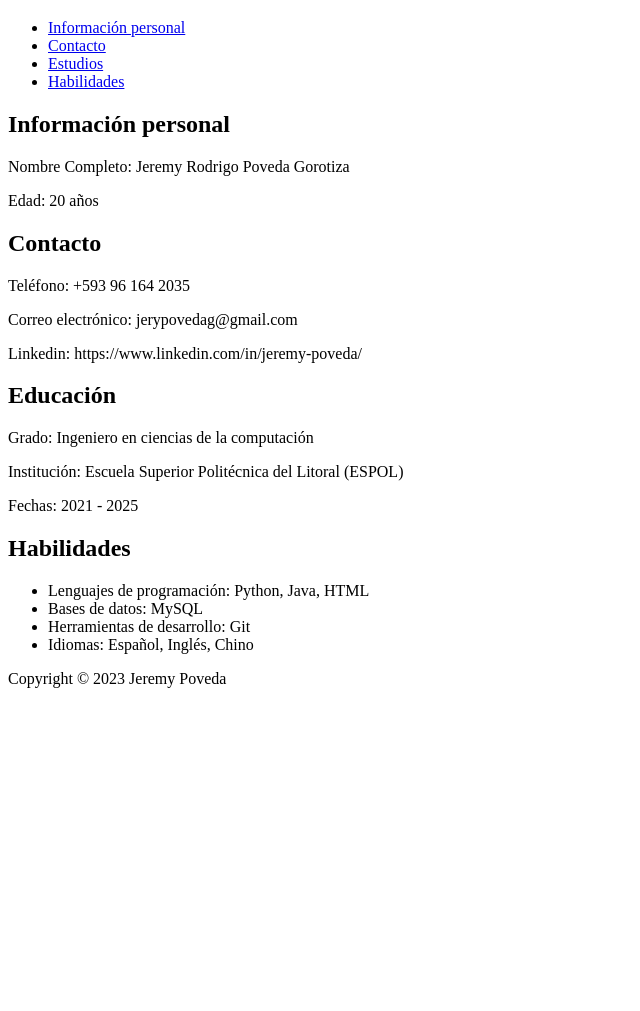
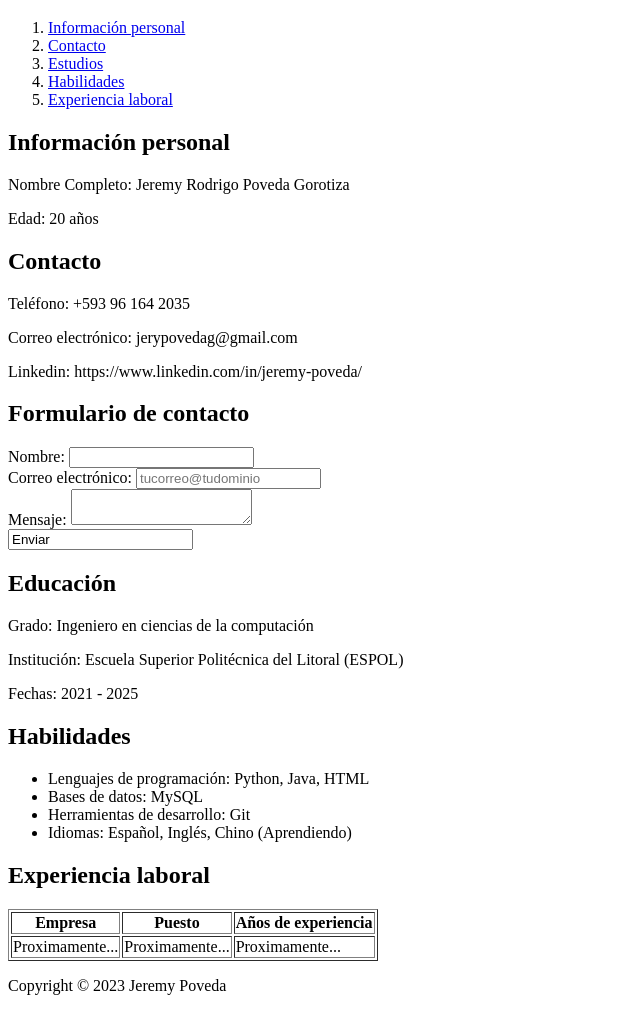
Before and after one commit to Jeremy-Poveda/curriculum, a plain HTML site: page index.html in a window 1280 px wide. Shown: the part 61-1072 px from the top of the page, without its empty margins (0-640 px from the left). Before the commit the page ends 800 px from the top, so only its background shows below. Drawn offline with Linux system fonts and the light colour scheme.

Commit message:
Update index.html

```diff
--- a/index.html
+++ b/index.html
@@ -1,33 +1,36 @@
 <!DOCTYPE html>
 <html>
   <head>
-		<title> CV Jeremy Poveda </title>
-		<meta charset="utf-8">
-		<meta name="viewport" content="width=device-width, initial-scale=1.0">
-		<meta name="author" content="Jeremy Poveda Gorotiza"/>
-		<meta name="keywords" content="CV, Curriculum Vitae, Jeremy Poveda, Software Engineer, Computer Science Engineer"/>
-		<meta name="description" content="Curriculum Vitae de Jeremy Rodrigo Poveda Gorotiza"/>
-		<link rel="stylesheet" href="style.css">
+    <title>CV Jeremy Poveda</title>
+    <meta charset="utf-8" />
+    <meta name="viewport" content="width=device-width, initial-scale=1.0" />
+    <meta name="author" content="Jeremy Poveda Gorotiza" />
+    <meta
+      name="keywords"
+      content="CV, Curriculum Vitae, Jeremy Poveda, Software Engineer, Computer Science Engineer"
+    />
+    <meta
+      name="description"
+      content="Curriculum Vitae de Jeremy Rodrigo Poveda Gorotiza"
+    />
+    <link rel="stylesheet" href="style.css" />
     <body>
       <header>
         <h1>Currículum Vitae</h1>
       </header>
       <nav>
-				<ul>
+        <ol>
           <li><a href="#informacion-personal">Información personal</a></li>
           <li><a href="#contacto">Contacto</a></li>
           <li><a href="#estudios">Estudios</a></li>
           <li><a href="#habilidades">Habilidades</a></li>
-				</ul>
+          <li><a href="#experiencia-laboral">Experiencia laboral</a></li>
+        </ol>
       </nav>
       <section id="informacion-personal">
         <h2>Información personal</h2>
-				<p>
-					Nombre Completo: <span>Jeremy Rodrigo Poveda Gorotiza</span>
-				</p>
-				<p>
-					Edad: <span>20 años</span>
-				</p>
+        <p>Nombre Completo: <span>Jeremy Rodrigo Poveda Gorotiza</span></p>
+        <p>Edad: <span>20 años</span></p>
       </section>
       <section id="contacto">
         <h2>Contacto</h2>
@@ -43,6 +46,27 @@
           Linkedin:
           <span>https://www.linkedin.com/in/jeremy-poveda/</span>
         </p>
+        <h2>Formulario de contacto</h2>
+        <form
+          action="/my-handling-form-page"
+          method="post"
+        >
+          <label for="name">Nombre:</label>
+          <input type="text" id="name" name="user_name" /> <br>
+
+          <label for="mail">Correo electrónico:</label>
+          <input
+            type="email"
+            id="user-email"
+            placeholder="tucorreo@tudominio"
+            required
+          /> <br>
+
+          <label for="msg">Mensaje:</label>
+          <textarea id="msg" name="user_message"></textarea> <br>
+
+          <input type="summit" value="Enviar" /> <br>
+        </form>
       </section>
       <section id="estudios">
         <h2>Educación</h2>
@@ -51,11 +75,10 @@
           <span>Ingeniero en ciencias de la computación</span>
         </p>
         <p>
-					Institución: <span>Escuela Superior Politécnica del Litoral (ESPOL)</span>
+          Institución:
+          <span>Escuela Superior Politécnica del Litoral (ESPOL)</span>
         </p>
-				<p>
-					Fechas: <span>2021 - 2025</span>
-				</p>
+        <p>Fechas: <span>2021 - 2025</span></p>
       </section>
       <section id="habilidades">
         <h2>Habilidades</h2>
@@ -63,8 +86,27 @@
           <li>Lenguajes de programación: Python, Java, HTML</li>
           <li>Bases de datos: MySQL</li>
           <li>Herramientas de desarrollo: Git</li>
-					<li>Idiomas: Español, Inglés, Chino</li>
+          <li>Idiomas: Español, Inglés, Chino (Aprendiendo)</li>
         </ul>
+      </section>
+      <section id="experiencia-laboral">
+        <h2>Experiencia laboral</h2>
+        <table border="1">
+          <thead>
+            <tr>
+              <th>Empresa</th>
+              <th>Puesto</th>
+              <th>Años de experiencia</th>
+            </tr>
+          </thead>
+          <tbody>
+            <tr>
+              <td>Proximamente...</td>
+              <td>Proximamente...</td>
+              <td>Proximamente...</td>
+            </tr>
+          </tbody>
+        </table>
       </section>
       <footer>
         <p>Copyright © 2023 Jeremy Poveda</p>
```
Lines whose indentation alone changed are shown as unchanged.
